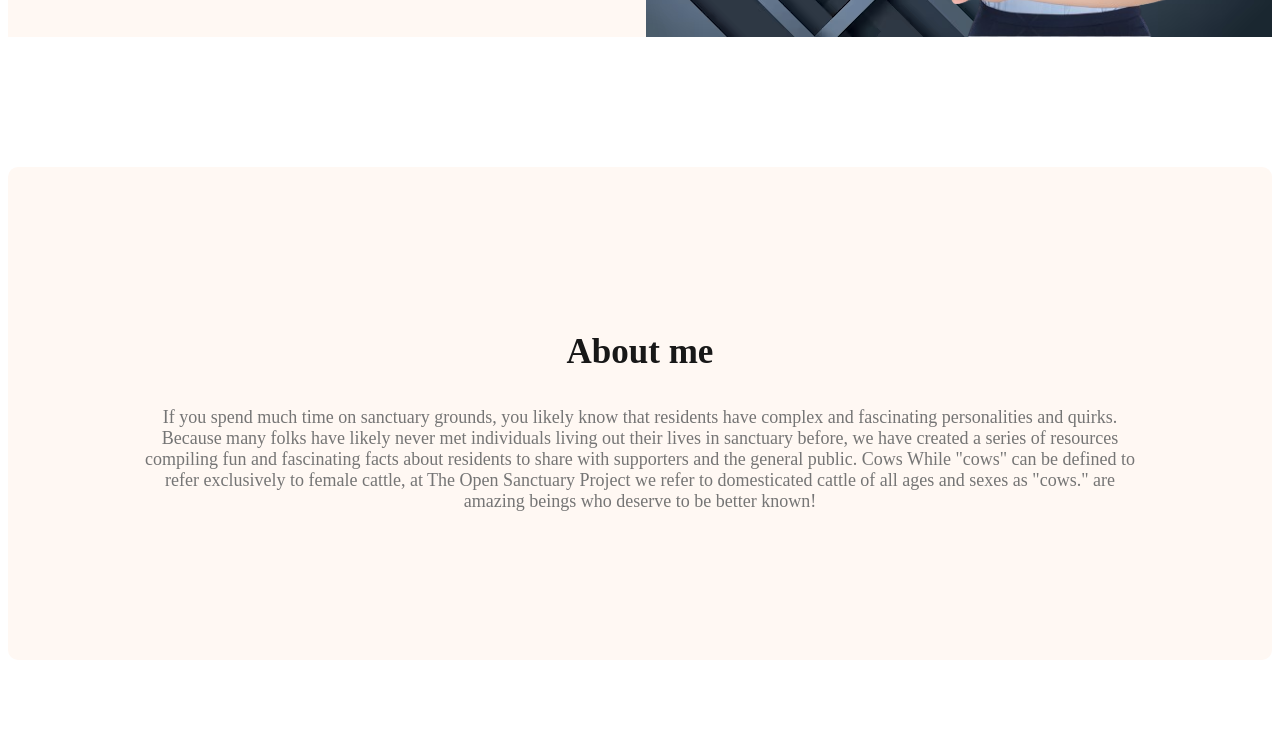
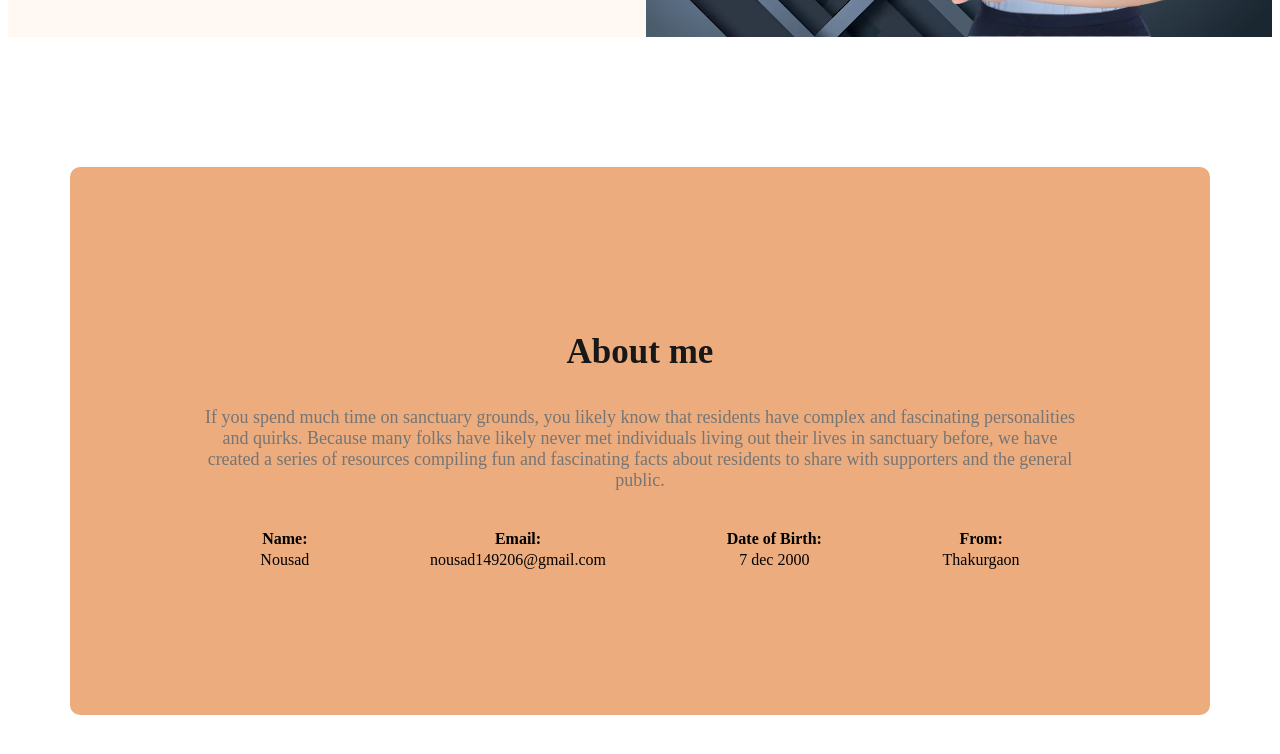
Before and after one commit to NousadUlHuda/web-deveblopment, a plain HTML site: page index.html in a window 1280 px wide. Shown: the part 594-1348 px from the top of the page. Drawn offline with nearby package versions, Linux system fonts and the light colour scheme.

Commit message:
added about information

```diff
--- a/index.html
+++ b/index.html
@@ -34,9 +34,29 @@
         <section class="about">
 
             <h3 class="section-title">About me</h3>
-            <p class="section-description">If you spend much time on sanctuary grounds, you likely know that residents have complex and fascinating personalities and quirks. Because many folks have likely never met individuals living out their lives in sanctuary before, we have created a series of resources compiling fun and fascinating facts about residents to share with supporters and the general public. Cows
-                While  "cows" can be defined to refer exclusively to female cattle, at The Open Sanctuary Project we refer to domesticated cattle of all ages and sexes as "cows."
-                 are amazing beings who deserve to be better known!</p>
+            <p class="section-description">If you spend much time on sanctuary grounds, you likely know that residents have complex and fascinating personalities and quirks. Because many folks have likely never met individuals living out their lives in sanctuary before, we have created a series of resources compiling fun and fascinating facts about residents to share with supporters and the general public. </p>
+
+            <div class="about-info-cointainer">
+                <div class="about-info">
+                <h4 class="info-title">Name:</h4>
+                <p class="info-description">Nousad</p>
+            </div>
+
+                <div class="about-info">
+                <h4 class="info-title">Email:</h4>
+                <p class="info-description">nousad149206@gmail.com</p>
+            </div>
+
+                <div class="about-info">
+                <h4 class="info-title">Date of Birth:</h4>
+                <p class="info-description">7 dec 2000</p>
+            </div>
+
+            <div class="about-info">
+                <h4 class="info-title">From:</h4>
+                <p class="info-description">Thakurgaon</p>
+            </div>
+            </div>
         </section>
 
     </main>
--- a/styles/portfolio.css
+++ b/styles/portfolio.css
@@ -85,12 +85,12 @@ nav a{
 
  /* about section styles */
 
- /*main section styles */
+
 
  .about{
     padding: 130px;
     border-radius: 10px;
-    background:#fff8f3 ;
+    background:#ecac7e ;
     margin: 130px 0px;
  }
  .section-title{
@@ -104,3 +104,23 @@ nav a{
     text-align: center;
     font-size: 18px;
  }
+
+ /*main section styles */
+
+ main{
+    max-width: 1140px;
+    margin: 0px auto;
+ }
+
+ .about-info-cointainer{
+    display: flex;
+    justify-content: space-around;
+    text-align: center;
+ }
+
+ .info-title{
+    margin-bottom: 0px;
+ }
+ .info-description{
+    margin-top: 3px;
+ }
```
